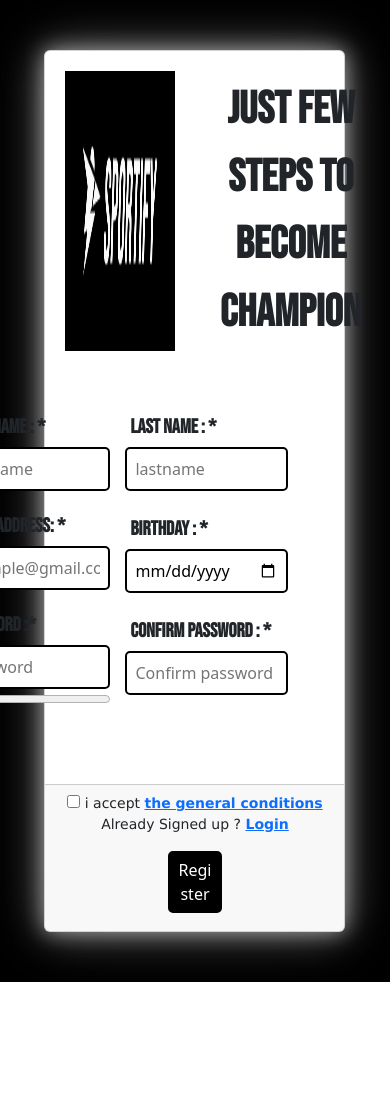
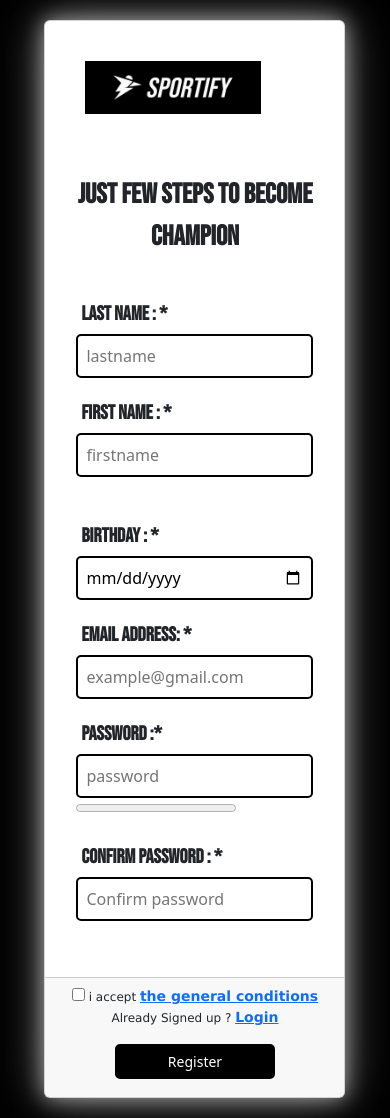
Before and after one commit to Abdeldjalil-GRF/Soirtify, a PHP site: page /pages/page_register.php in a window 390 px wide. Before the commit the page ends 982 px from the top, so only its background shows below. Run offline with PHP 8.4, Linux system fonts and the light colour scheme.

Commit message:
fixed registration page

```diff
--- a/assets/css/register.css
+++ b/assets/css/register.css
@@ -11,7 +11,22 @@ body {
 
 .card-top{
     display: flex;
-    margin: 0px;
+    align-items: center;
+    justify-content: space-between;
+    margin: 0;
+}
+
+#logo-link {
+    display: flex;
+    align-items: center;
+    padding: 40px;
+    max-width: 100%;
+}
+
+#logo-link img {
+    width: 100%;
+    height: auto;
+    display: block;
 }
 
 
@@ -31,7 +46,7 @@ body {
 
 .type-container {
     display: flex;
-    flex-direction: row-reverse;
+    flex-direction: row;
     justify-content: space-between;
     gap: 15px;
 }
@@ -72,11 +87,6 @@ body {
     box-shadow: 0 0 20px rgba(255, 255, 255, 0.5),
     0 0 40px rgba(255, 255, 255, 0.3),
     0 0 60px rgba(255, 255, 255, 0.2);
-}
-
-#card-logo {
-    padding: 20px;
-    max-width: 50%
 }
 
 
@@ -150,3 +160,52 @@ a:hover {
         font-size: 14px;
         font-weight: 500;
 }
+
+@media screen and (max-width: 768px) {
+
+
+    #card {
+        margin-top: 20px;
+        margin-bottom: 20px;
+    }
+
+    .card-top {
+        flex-direction: column;
+        align-items: center;
+        text-align: center;
+    }
+
+    #card-logo {
+        max-width: 80%;
+        margin-bottom: 10px;
+    }
+
+    .text {
+        font-size: 28px;
+        padding: 10px;
+    }
+
+    .card-body {
+        margin: 10px 15px;
+        gap: 10px;
+    }
+
+    .type-container {
+        flex-direction: column;
+    }
+
+    .btn.bkg {
+        width: 60%;
+        font-size: 14px;
+    }
+
+    #condition_phrase,
+    #para {
+        text-align: center;
+        font-size: 12px;
+    }
+
+    #message {
+        font-size: 13px;
+    }
+}
--- a/pages/home.php
+++ b/pages/home.php
@@ -34,7 +34,6 @@
 
       <?php if (isset($_SESSION['user_id'])) : ?>
         <ul class="nav-links" id="nav-links">
-          <li><a href="/Sportify/pages/home.php">Home</a></li>
           <li><a href="/Sportify/pages/sports.php">Sports</a></li>
           <li><a href="/Sportify/pages/my_reservations.php">My Trainings</a></li>
           <li><a onclick="confirmLogout(event)"><button  id="btn_logout">Logout</button></a></li>
--- a/pages/page_register.php
+++ b/pages/page_register.php
@@ -17,10 +17,9 @@
             <div class="col-10" id="card">
                 <div class="card custom-card" id="global_card">
 
-
-                    <form id="register_form" method="post">
+                <form id="register_form" method="post">
                         <div class="card-top">
-                            <img src="/SPORTIFY/assets/images/connexion/Logo_connexion_black.png" id="card-logo" alt="logo">
+                            <a href="/Sportify/pages/home.php" id="logo-link" ><img src="/assets/images/connexion/Logo_connexion_black.png" id="card-logo" alt="logo"></a>
                             <p class="text">just few steps to become <strong>champion</strong></p>
                         </div>
                         <div class="card-body">
@@ -31,27 +30,22 @@
                                         <input type="text" placeholder="lastname" name="lastname" id="lastname">
                                     </div>
                                     <div class="type">
+                                        <p>First Name : *</p>
+                                        <input type="text" placeholder="firstname" name="firstname" id="firstname">
+                                         <div>
+                                            <span><br/></span>
+                                         </div>
+                                    </div>
+                                    <div class="type">
                                         <p>Birthday : *</p>
                                         <input type="date" placeholder="date" name="birthday" id="birthday">
                                     </div>
-                                    <div class="type">
-                                        <p>Confirm Password : *</p>
-                                        <input type="password" placeholder="Confirm password" name="cpassword" id="cpassword">
-                                    </div>
-                                    <div>
-                                             <span></span>
-                                        </div>
                                 </div>
                                 <div class="triple">
-                                    <div class="type">
-                                        <p>First Name : *</p>
-                                        <input type="text" placeholder="firstname" name="firstname" id="firstname">
-                                    </div>
-                                    <div class="type">
+                                     <div class="type">
                                         <p>Email Address: *</p>
                                         <input type="email" placeholder="example@gmail.com" name="email" id="email">
                                     </div>
-
                                     <div class="type">
                                         <p>Password :*</p>
                                         <input type="password" placeholder="password" name="password" id="password">
@@ -60,8 +54,11 @@
                                              <span id="passwordStrengthText"></span>
                                         </div>
                                     </div>
+                                    <div class="type">
+                                        <p>Confirm Password : *</p>
+                                        <input type="password" placeholder="Confirm password" name="cpassword" id="cpassword">
+                                    </div>
                                 </div>
-
                             </div>
 
 
@@ -69,7 +66,6 @@
                                 <span id="message"></span>
                             </div>
                         </div>
-
 
                         <div class="card-footer">
                             <label for="conditions" id="condition_phrase">
```
